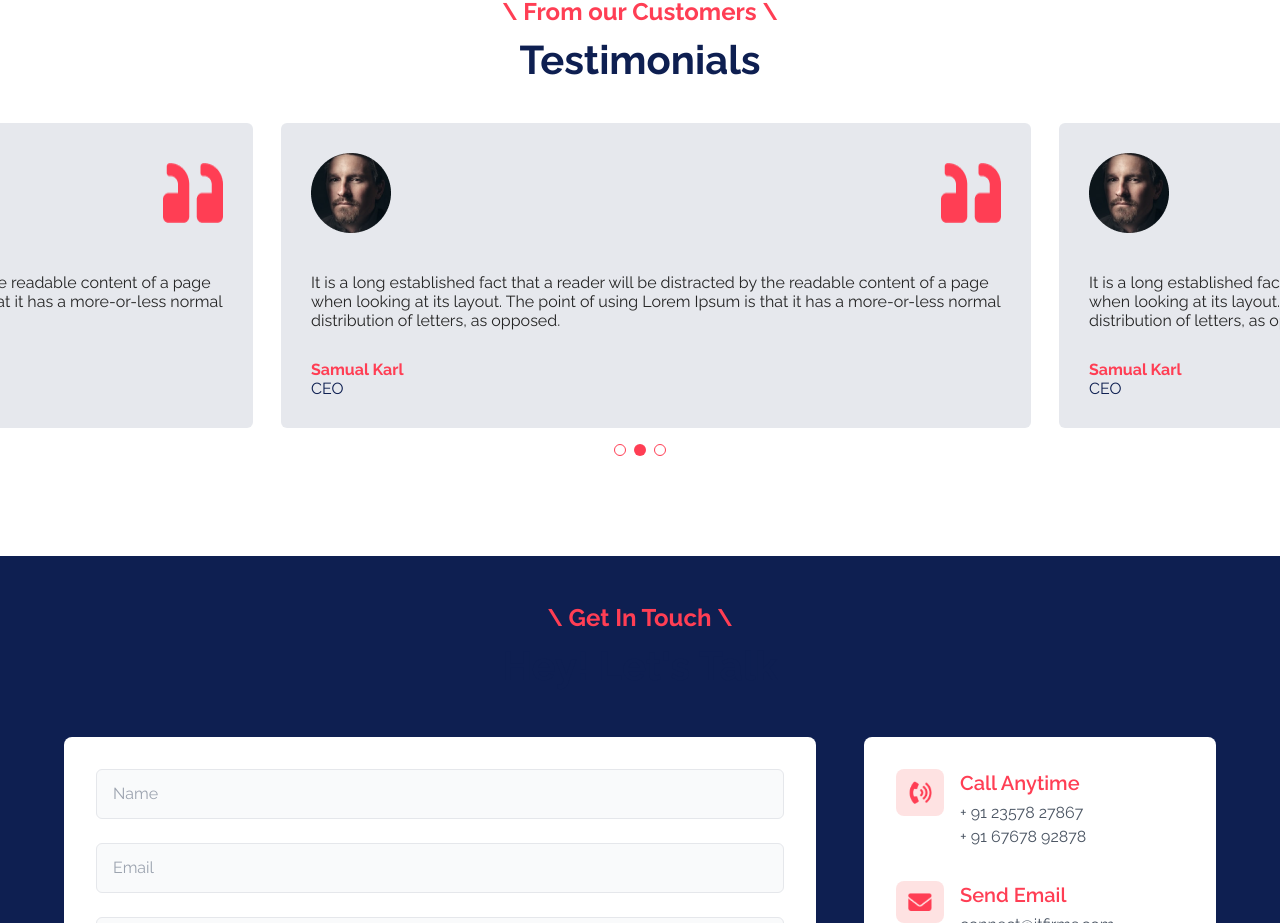
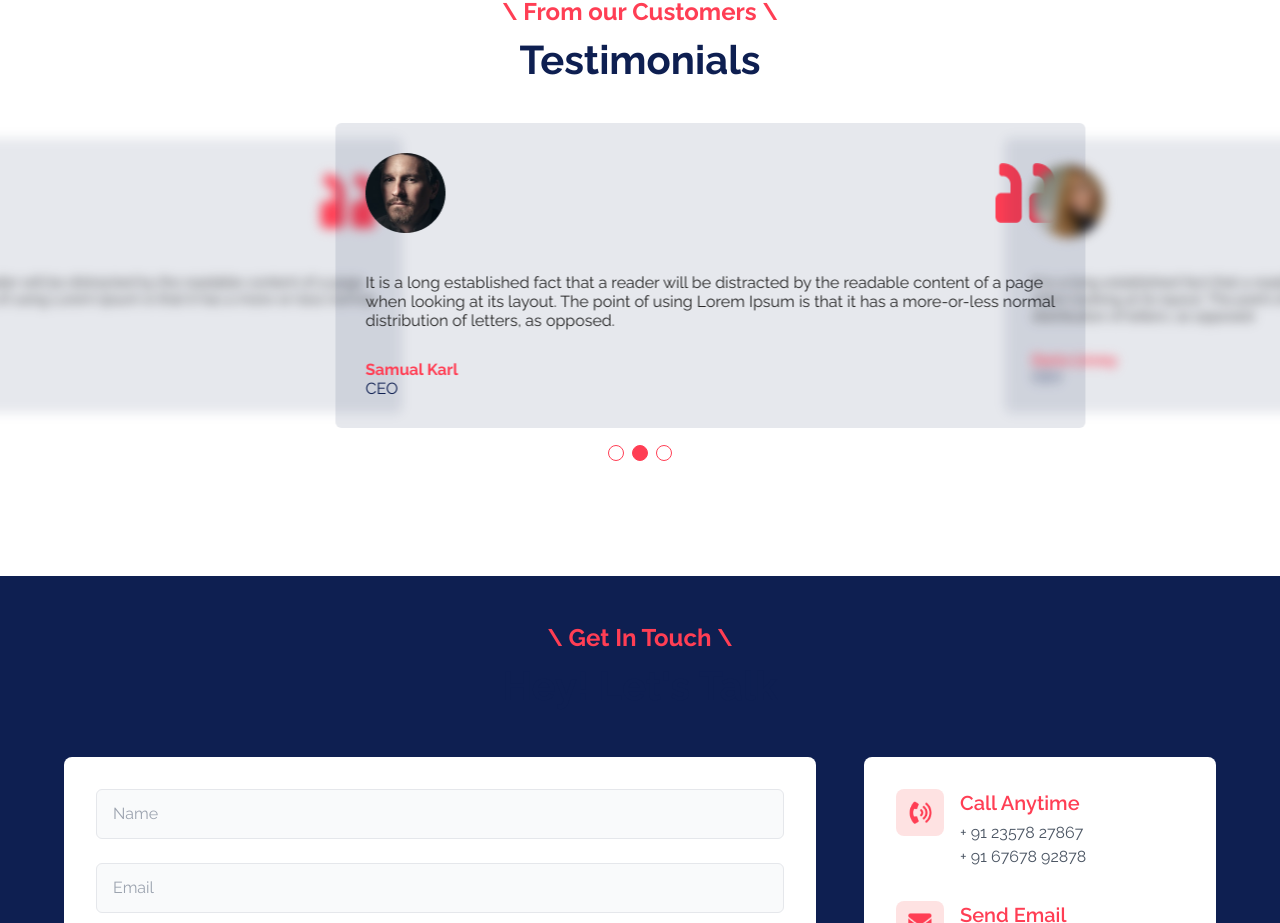
Before and after one commit to ignasiusadhitia/kelompok-1b, a React (Vite) app: page / in a window 1280 px wide. Shown: the part 4139-5062 px from the top of the page. Built offline with nearby package versions, Linux system fonts and the light colour scheme.

Commit message:
feat: add testimonials swiper

```diff
--- a/package.json
+++ b/package.json
@@ -17,7 +17,8 @@
     "react": "^18.3.1",
     "react-dom": "^18.3.1",
     "react-router": "^6.28.0",
-    "react-router-dom": "^6.28.0"
+    "react-router-dom": "^6.28.0",
+    "swiper": "^11.1.14"
   },
   "devDependencies": {
     "@eslint/js": "^9.13.0",
--- a/src/components/TestimonialCard.jsx
+++ b/src/components/TestimonialCard.jsx
@@ -11,7 +11,7 @@ const TestimonialCard = ({
   clientRole = "CEO",
 }) => {
   return (
-    <div className="bg-dark-blue-10 rounded-md p-[30px] mx-auto w-screen md:max-w-[750px]">
+    <div className="bg-dark-blue-10 rounded-md p-[30px] mx-auto w-screen md:max-w-[750px] mb-12">
       <div className="flex justify-between items-center">
         <img src={clientImg} alt="" />
         <img src={quote} alt="" className="w-[60px] h-[60px]" />
--- a/src/components/TestimonialCardSection.jsx
+++ b/src/components/TestimonialCardSection.jsx
@@ -1,20 +1,49 @@
 import React, { useState } from "react";
 import TestimonialCard from "./TestimonialCard";
 import Typography from "./Typography";
+import { Swiper, SwiperSlide } from "swiper/react";
+import "swiper/css";
+import "swiper/css/pagination";
+import { Pagination } from "swiper/modules";
+import client1Img from "../assets/client-1.png";
+import client2Img from "../assets/client-2.png";
+
+const testimonials = [
+  {
+    clientImg: client1Img,
+    testimony:
+      "It is a long established fact that a reader will be distracted by the readable content of a page when looking at its layout. The point of using Lorem Ipsum is that it has a more-or-less normal distribution of letters, as opposed.",
+    clientName: "Samual Karl",
+    clientRole: "CEO",
+  },
+  {
+    clientImg: client1Img,
+    testimony:
+      "It is a long established fact that a reader will be distracted by the readable content of a page when looking at its layout. The point of using Lorem Ipsum is that it has a more-or-less normal distribution of letters, as opposed.",
+    clientName: "Samual Karl",
+    clientRole: "CEO",
+  },
+  {
+    clientImg: client2Img,
+    testimony:
+      "It is a long established fact that a reader will be distracted by the readable content of a page when looking at its layout. The point of using Lorem Ipsum is that it has a more-or-less normal distribution of letters, as opposed.",
+    clientName: "Daria Linney",
+    clientRole: "CEO",
+  },
+  {
+    clientImg: client2Img,
+    testimony:
+      "It is a long established fact that a reader will be distracted by the readable content of a page when looking at its layout. The point of using Lorem Ipsum is that it has a more-or-less normal distribution of letters, as opposed.",
+    clientName: "Daria Linney",
+    clientRole: "CEO",
+  },
+];
 
 const TestimonialCardSection = () => {
-  // Set initial state to 1 (middle card)
-  const [currentIndex, setCurrentIndex] = useState(1);
+  const [activeIndex, setActiveIndex] = useState(1);
 
-  const testimonials = [
-    <TestimonialCard key={0} />,
-    <TestimonialCard key={1} />,
-    <TestimonialCard key={2} />,
-  ];
-
-  // Handle dot click to move cards
-  const handleDotClick = (index) => {
-    setCurrentIndex(index);
+  const handleSlideChange = (swiper) => {
+    setActiveIndex(swiper.realIndex);
   };
 
   return (
@@ -29,42 +58,48 @@ const TestimonialCardSection = () => {
         Testimonials
       </Typography>
 
-      <div className="w-full flex flex-col items-center">
-        <div className="w-screen overflow-hidden flex justify-center">
-          <div className="flex transition-transform duration-500 ease-in-out gap-7">
-            {testimonials.map((card, index) => (
-              <div
-                key={index}
-                className="transition-transform duration-500 ease-in-out px-4"
-                style={{
-                  width: "750px", // Width of each card
-                }}
-              >
-                {card}
-              </div>
-            ))}
-          </div>
-        </div>
-
-        {/* Navigation Dots */}
-        <div className="flex mt-4 space-x-2">
-          {/* Left Indicator */}
-          <button
-            onClick={() => handleDotClick(0)} // Set to the first card
-            className={`w-3 h-3 rounded-full ${currentIndex === 0 ? "bg-peach-red-100" : "bg-white border border-peach-red-100"}`}
-          ></button>
-          {/* Middle Indicator */}
-          <button
-            onClick={() => handleDotClick(1)} // Set to the middle card
-            className={`w-3 h-3 rounded-full ${currentIndex === 1 ? "bg-peach-red-100" : "bg-white border border-peach-red-100"}`}
-          ></button>
-          {/* Right Indicator */}
-          <button
-            onClick={() => handleDotClick(2)} // Set to the last card
-            className={`w-3 h-3 rounded-full ${currentIndex === 2 ? "bg-peach-red-100" : "bg-white border border-peach-red-100"}`}
-          ></button>
-        </div>
-      </div>
+      <Swiper
+        modules={[Pagination]}
+        spaceBetween={30}
+        slidesPerView={2.05}
+        centeredSlides={true}
+        pagination={{ clickable: true }}
+        initialSlide={1}
+        loop
+        onSlideChange={handleSlideChange}
+        breakpoints={{
+          0: {
+            slidesPerView: 1,
+            spaceBetween: 10,
+          },
+          640: {
+            slidesPerView: 1,
+            spaceBetween: 20,
+          },
+          1024: {
+            slidesPerView: 2.05,
+            spaceBetween: 30,
+          },
+        }}
+        className="w-full swiper-cstm"
+      >
+        {testimonials.map((item, index) => (
+          <SwiperSlide key={index}>
+            <div
+              className={`transition-all duration-500 ${
+                activeIndex === index ? "scale-100 blur-0" : "scale-90 blur-sm"
+              }`}
+            >
+              <TestimonialCard
+                clientImg={item.clientImg}
+                testimony={item.testimony}
+                clientName={item.clientName}
+                clientRole={item.clientRole}
+              />
+            </div>
+          </SwiperSlide>
+        ))}
+      </Swiper>
     </section>
   );
 };
--- a/src/index.css
+++ b/src/index.css
@@ -2,3 +2,65 @@
 @tailwind base;
 @tailwind components;
 @tailwind utilities;
+
+/* Pagination Bullets */
+.swiper-cstm .swiper-pagination-bullet {
+  border: 1px solid #ff3e54;
+  background-color: transparent;
+  opacity: 1;
+  width: 16px;
+  height: 16px;
+  margin: 0 5px;
+}
+
+.swiper-cstm .swiper-pagination-bullet-active {
+  background-color: #ff3e54;
+  width: 16px;
+  height: 16px;
+}
+
+/* Effect for Non-Active Slides */
+.swiper-slide {
+  transition:
+    transform 0.5s ease,
+    filter 0.5s ease;
+}
+
+.swiper-slide:not(.swiper-slide-active) {
+  transform: scale(0.9); /* Scale down for non-active slides */
+  filter: blur(4px); /* Blur effect for non-active slides */
+}
+
+.swiper-slide-active {
+  transform: scale(1); /* Full scale for the active slide */
+  filter: blur(0); /* Remove blur for the active slide */
+}
+
+/* Custom pagination untuk hanya menampilkan tiga indikator */
+.swiper-cstm .swiper-pagination-bullet {
+  border: 1px solid #ff3e54;
+  background-color: transparent;
+  opacity: 1;
+  width: 16px;
+  height: 16px;
+  margin: 0 5px;
+}
+
+.swiper-cstm .swiper-pagination-bullet:nth-child(1),
+.swiper-cstm .swiper-pagination-bullet:nth-child(2),
+.swiper-cstm .swiper-pagination-bullet:nth-last-child(1) {
+  display: inline-block;
+}
+
+.swiper-cstm .swiper-pagination-bullet-active {
+  background-color: #ff3e54;
+  width: 16px;
+  height: 16px;
+}
+
+.swiper-cstm
+  .swiper-pagination-bullet:not(:nth-child(1)):not(:nth-child(2)):not(
+    :nth-last-child(1)
+  ) {
+  display: none;
+}
```
Also changed, not shown: src/assets/client-2.png (added), 1 other file (tests, documents, lock files or other folders).
